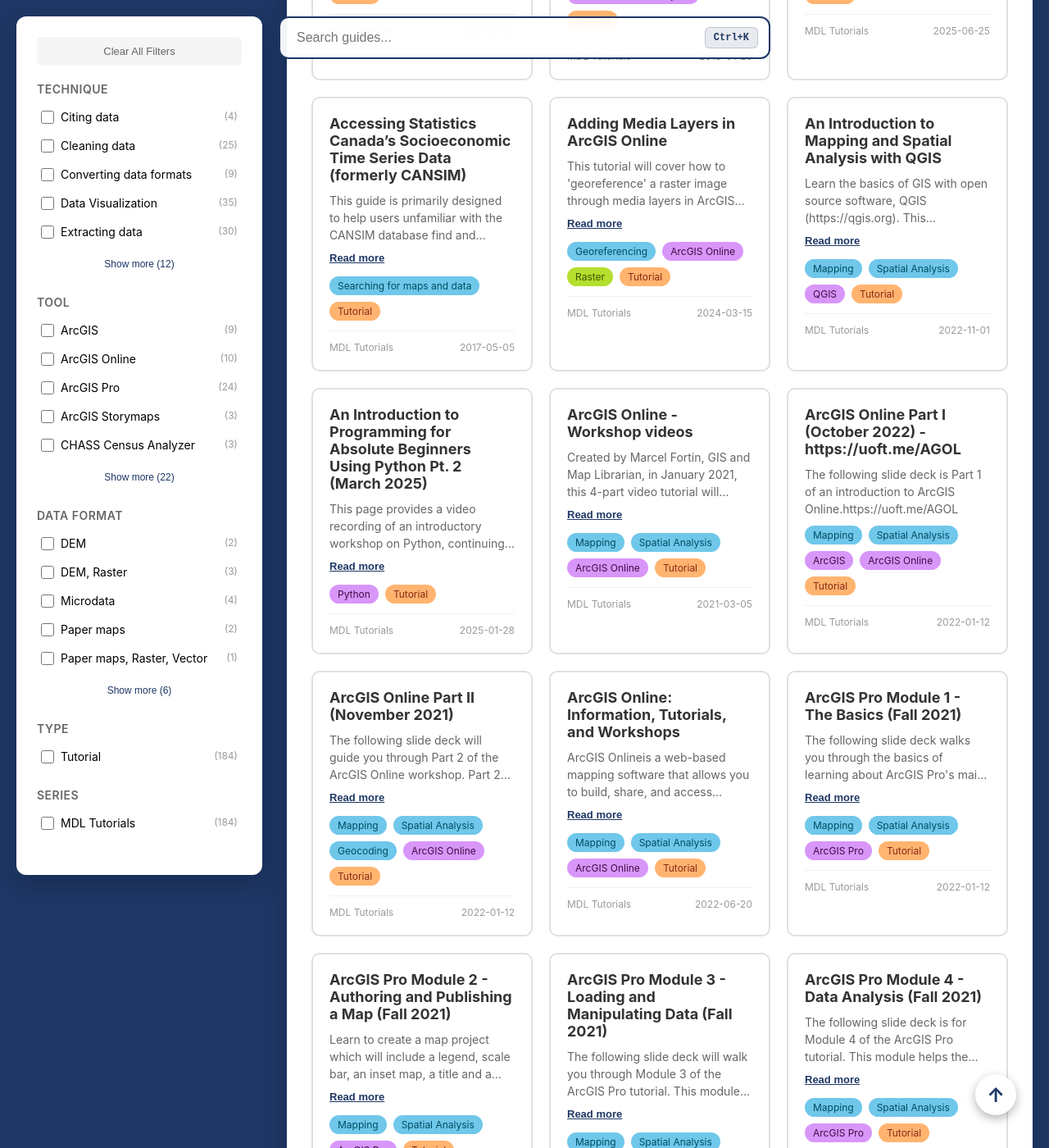
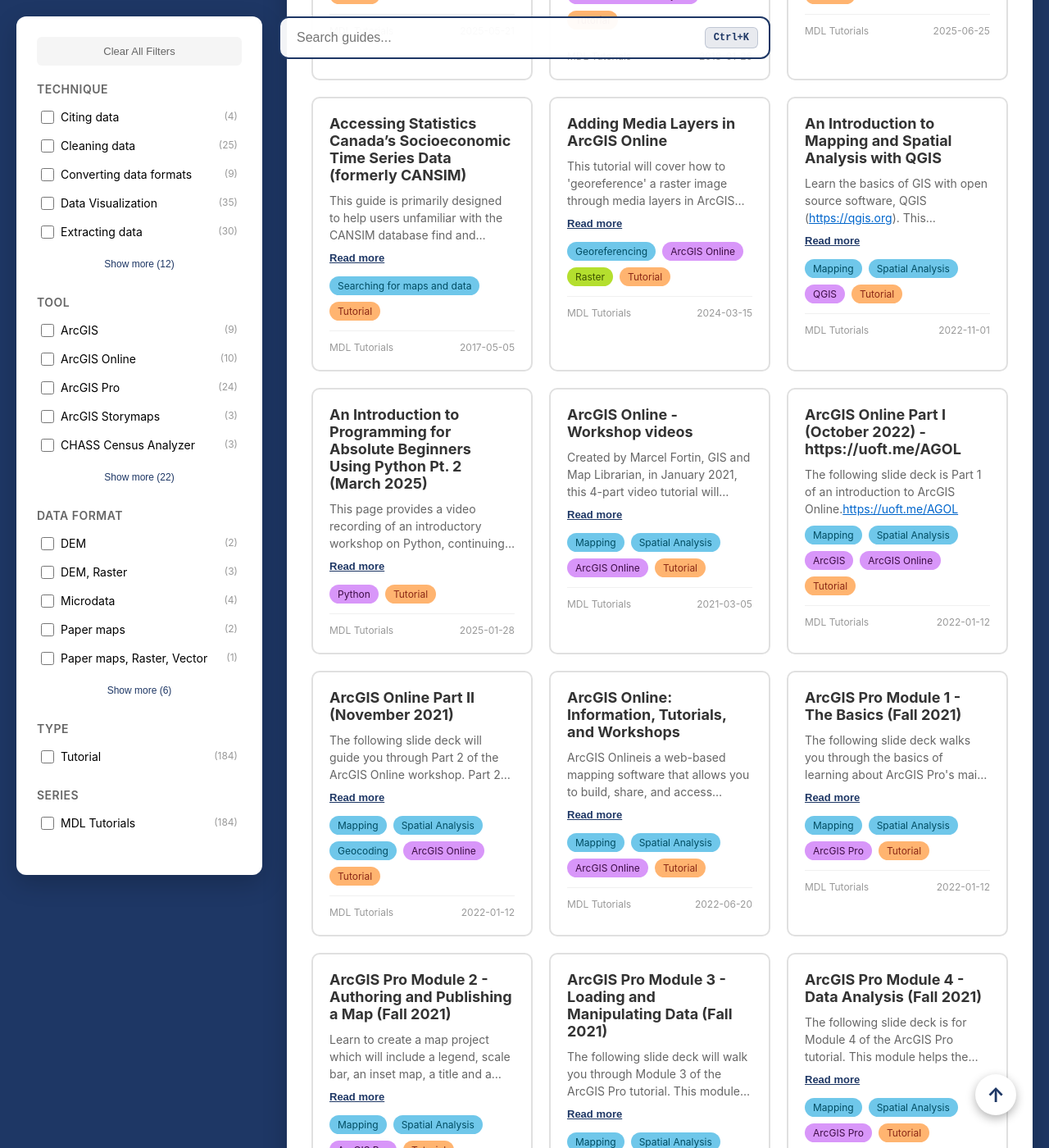
Before and after one commit to MDLutoronto/tutorials-search, a Jekyll site: the page built from page.md, in a window 1280 px wide and 1400 px high, scrolled down 714 px. Shown: the whole window at 82% size. Built offline with Jekyll 4.4.1, drawn with Linux system fonts in a browser that asks for light colours.

Commit message:
Feat/render description md (#40)
* feat: added support for rendering markdown text for description (YAML -> UI)

* feat: added support for highlighting links/email.

* feat: update README to clarify markdown support in description field

* docs: update the README for editing YAML file

```diff
--- a/_layouts/minimal_search.html
+++ b/_layouts/minimal_search.html
@@ -5,6 +5,7 @@
     <meta charset="UTF-8">
     <meta name="viewport" content="width=device-width, initial-scale=1.0">
     <title>{{ page.title }}</title>
+    <script src="https://cdn.jsdelivr.net/npm/marked/marked.min.js"></script>
     <style>
         :root {
             /* Maximum number of cards to display per row on wider screens */
@@ -409,6 +410,16 @@
             display: block;
             -webkit-line-clamp: unset;
             max-height: none;
+        }
+
+        .guides-description a {
+            color: #0066cc;
+            text-decoration: underline;
+        }
+
+        .guides-description a:hover {
+            color: #004499;
+            text-decoration: underline;
         }
 
         .read-more-btn {
@@ -1205,11 +1216,12 @@
 
                 // Safely handle description
                 const description = guide.description && guide.description !== 'undefined' && guide.description !== 'null' ? guide.description : '';
+                const descriptionHtml = description ? marked.parse(description) : '';
 
                 return `
                 <div class="guides-card">
                     <h3><a href="${guide.url}" target="_blank">${guide.title}</a></h3>
-                    <p class="guides-description" id="${uniqueId}" data-full-text="${description.replace(/"/g, '&quot;')}">${description}</p>
+                    <div class="guides-description" id="${uniqueId}" data-full-text="${description.replace(/"/g, '&quot;')}">${descriptionHtml}</div>
                     <button class="read-more-btn" id="btn-${uniqueId}" onclick="toggleDescription('${uniqueId}', this)" style="display: none;">Read more</button>
                     <div class="guides-tags">
                         ${techniques.map(cat => `<span class="tag technique${activeFilters.technique.has(cat) ? ' active' : ''}" data-facet="technique" data-value="${cat}">${cat}</span>`).join('')}
```
Also changed, not shown: docs/update-data/README.md (+1 -1 lines).
